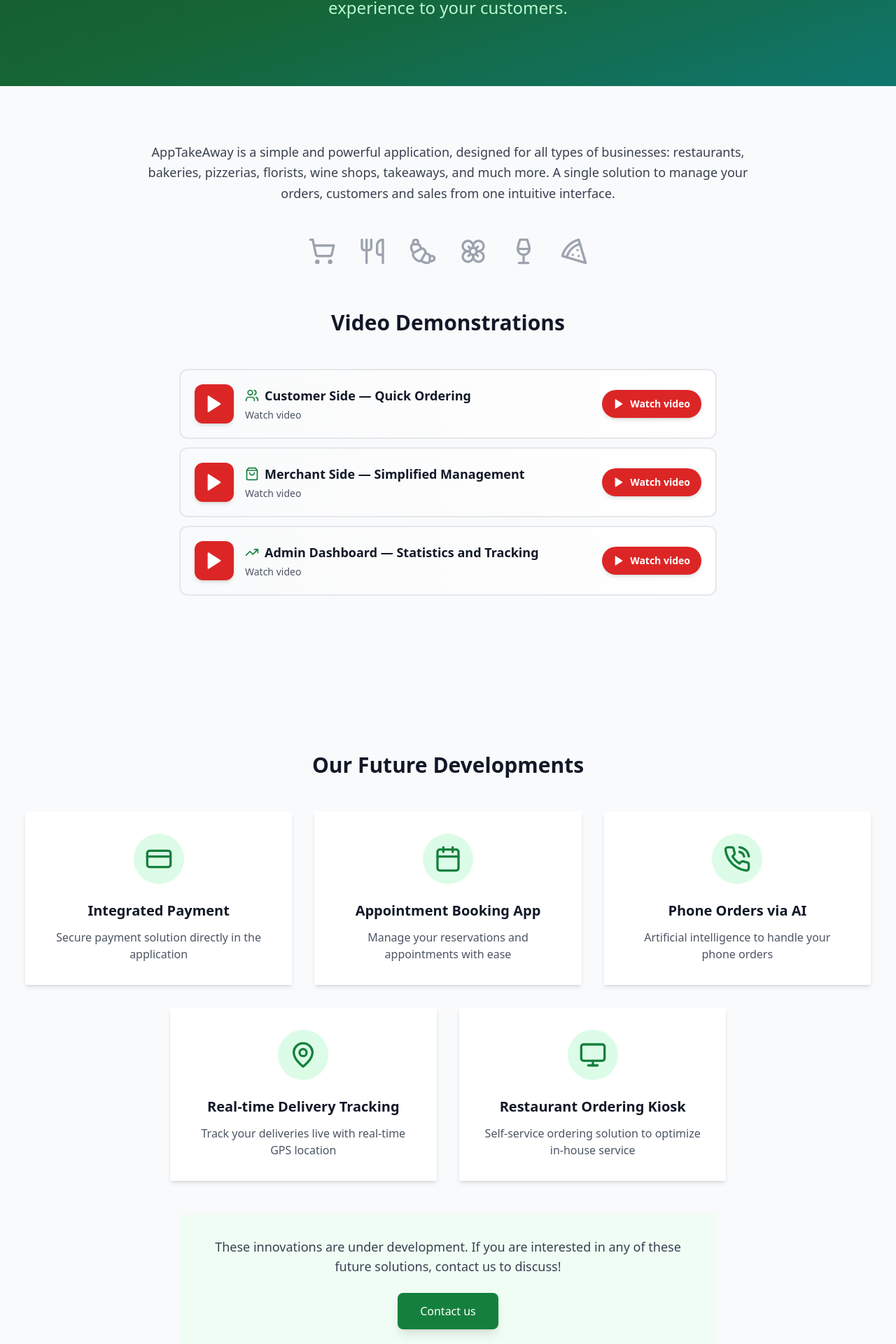
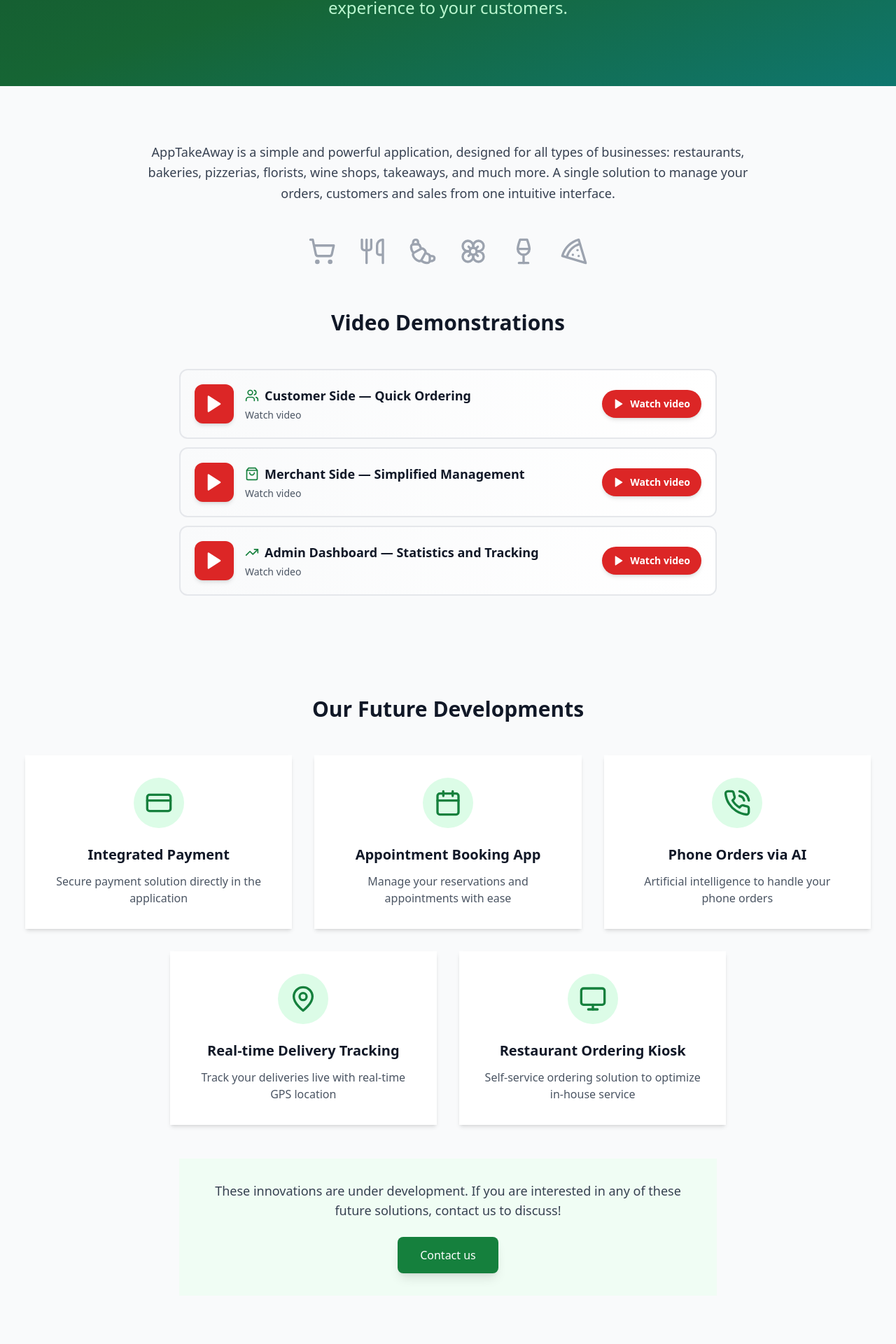
Before and after one commit to ALICE4765-326/digismart, a React (Vite) app: page /solutions in a window 1280 px wide. Shown: the part 277-2197 px from the top of the page at 70% size. Built offline with nearby package versions, Linux system fonts and the light colour scheme.

Commit message:
Updated Solutions.tsx

```diff
--- a/src/pages/Solutions.tsx
+++ b/src/pages/Solutions.tsx
@@ -55,7 +55,7 @@ export const Solutions = () => {
       </div>
 
       {/* Présentation Section */}
-      <div className="py-20 bg-gray-50">
+      <div className="pt-20 pb-12 bg-gray-50">
         <div className="max-w-7xl mx-auto px-4 sm:px-6 lg:px-8">
           <div className="text-center mb-12">
             <p className="text-lg text-gray-700 leading-relaxed max-w-4xl mx-auto mb-12">
@@ -158,7 +158,7 @@ export const Solutions = () => {
       </div>
 
       {/* Future Projects Section */}
-      <div className="py-20 bg-gray-50">
+      <div className="pt-8 pb-20 bg-gray-50">
         <div className="max-w-7xl mx-auto px-4 sm:px-6 lg:px-8">
           <h2 className="text-3xl font-bold text-gray-900 text-center mb-12">
             {t('solutions.futureProjects.title')}
```
